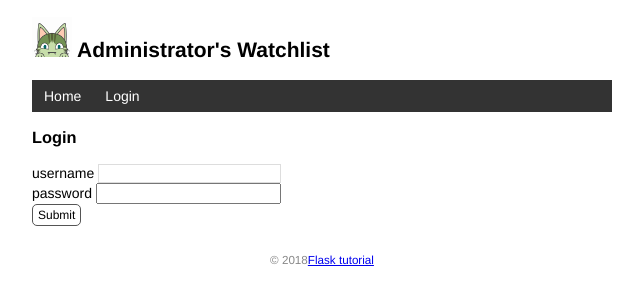
After one commit to BLQNXAY/watchlist, a Flask app: page /login in a window 1280 px wide. The commit adds this page. Shown: the top 305 px of the page, without its empty margins (318-961 px from the left). Run offline with Flask 2, Linux system fonts and the light colour scheme; data comes from the database, SQL or seed files in the repository; both versions use the stored data as it was after the commit.

Commit message:
User authentication with Flask-Login

```diff
--- a/app.py
+++ b/app.py
@@ -1,5 +1,7 @@
 from flask import Flask, url_for, render_template, redirect, flash, request
+from werkzeug.security import generate_password_hash, check_password_hash
 from flask_sqlalchemy import SQLAlchemy
+from flask_login import LoginManager, UserMixin, login_user, login_required, logout_user, current_user
 import os
 import click
 
@@ -12,16 +14,31 @@ app.config['SECRET_KEY'] = 'dev'
 
 db = SQLAlchemy(app)
 
+login_manager = LoginManager(app)
+login_manager.login_view = 'login'
 
-class User(db.Model):
+
+class User(db.Model, UserMixin):
 	id = db.Column(db.Integer, primary_key=True)
 	name = db.Column(db.String(20))
+	username = db.Column(db.String(20))
+	password_hash = db.Column(db.String(128))
+
+	def set_password(self, password):
+		self.password_hash = generate_password_hash(password)
+
+	def validate_password(self, password):
+		return check_password_hash(self.password_hash, password)
 
 class Movie(db.Model):
 	id = db.Column(db.Integer, primary_key=True)
 	title = db.Column(db.String(60))
 	year = db.Column(db.String(4))
 
+@login_manager.user_loader
+def load_user(user_id):
+	user = User.query.get(int(user_id))
+	return user
 
 @app.cli.command()
 @click.option('--drop', is_flag=True, help='Create after drop')
@@ -58,11 +75,75 @@ def forge():
 	db.session.commit()
 	click.echo('Done')
 
+@app.cli.command()
+@click.option('--username', prompt=True, help='The username used to login')
+@click.option('--password', prompt=True, hide_input=True, confirmation_prompt=True, help='The password used to login')
+def admin(username, password):
+	db.create_all()
+	user = User.query.first()
+	if user is not None:
+		click.echo('Update user...')
+		user.username = username
+		user.set_password(password)
+	else:
+		click.echo('Create user...')
+		user = User(username=username, name='Admin')
+		user.set_password(password)
+		db.session.add(user)
+
+	db.session.commit()
+	click.echo('Done')
+
 
 @app.context_processor
 def inject_user():
 	user = User.query.first()
 	return dict(user=user)
+
+@app.route('/login', methods=['GET', 'POST'])
+def login():
+	if request.method == 'POST':
+		username = request.form['username']
+		password = request.form['password']
+
+		if not username or not password:
+			flash('Invalid input')
+			return redirect(url_for('login'))
+
+		user = User.query.first()
+		if user.username == username and user.validate_password(password):
+			login_user(user)
+			flash('Login success')
+			return redirect(url_for('index'))
+		else:
+			flash('Invalid username or password')
+			return redirect(url_for('login'))
+	return render_template('login.html')
+
+@app.route('/logout')
+@login_required
+def logout():
+	logout_user()
+	flash('Goodbye')
+	return redirect(url_for('index'))
+
+@app.route('/settings', methods=['GET', 'POST'])
+@login_required
+def settings():
+	if request.method == 'POST':
+		name = request.form['name']
+
+		if not name or len(name) > 20:
+			flash('Invalid input')
+			return redirect(url_for('settings'))
+
+		current_user.name = name
+
+		db.session.commit()
+		flash('Settings updated')
+		return redirect(url_for('index'))
+
+	return render_template('settings.html')
 
 @app.errorhandler(404)
 def page_not_found(e):
@@ -72,6 +153,9 @@ def page_not_found(e):
 @app.route('/index', methods=['GET', 'POST'])
 def index():
 	if request.method == 'POST':
+		if not current_user.is_authenticated:
+			return redirect(url_for('index'))
+
 		title = request.form.get('title')
 		year = request.form.get('year')
 		if not title or not year or len(year) > 4 or len(title) > 60:
@@ -87,6 +171,7 @@ def index():
 	return render_template('index.html', movies=movies)
 
 @app.route('/movie/edit/<int:movie_id>', methods=['GET', 'POST'])
+@login_required
 def edit(movie_id):
 	movie = Movie.query.get_or_404(movie_id)
 	if request.method == 'POST':
@@ -104,6 +189,7 @@ def edit(movie_id):
 
 
 @app.route('/movie/delete/<int:movie_id>', methods=['POST'])
+@login_required
 def delete(movie_id):
 	movie = Movie.query.get_or_404(movie_id)
 	db.session.delete(movie)
--- a/templates/base.html
+++ b/templates/base.html
@@ -20,6 +20,12 @@
 	<nav>
 		<ul>
 			<li><a href="{{ url_for('index') }}">Home</a></li>
+			{% if current_user.is_authenticated %}
+				<li><a href="{{ url_for('settings') }}">Settings</a></li>
+				<li><a href="{{ url_for('logout') }}">Logout</a></li>
+			{% else %}
+				<li><a href="{{ url_for('login') }}">Login</a></li>
+			{% endif %}
 		</ul>
 	</nav>
 	{% block content %}{% endblock content %}
--- /dev/null
+++ b/templates/login.html
@@ -0,0 +1,13 @@
+{% extends 'base.html' %}
+{% block content %}
+<h3>Login</h3>
+<form method="post">
+	<label for="username">username</label>
+	<input id="username" type="text" name="username" required>
+	<br>
+	<label for="password">password</label>
+	<input id="password" type="password" name="password" required>
+	<br>
+	<input class="btn" type="submit" name="submit" name="submit">
+</form>
+{% endblock content %}
```
Also changed, not shown: templates/index.html (+8 -4 lines), templates/settings.html (added, +9 -0 lines), data.db.
